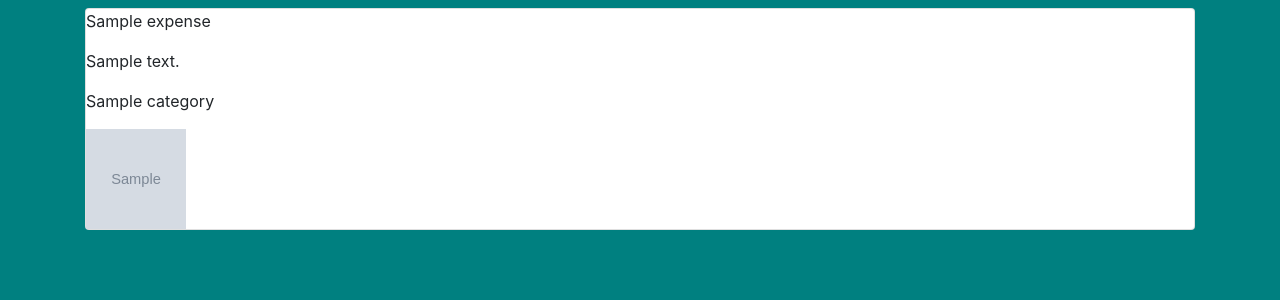
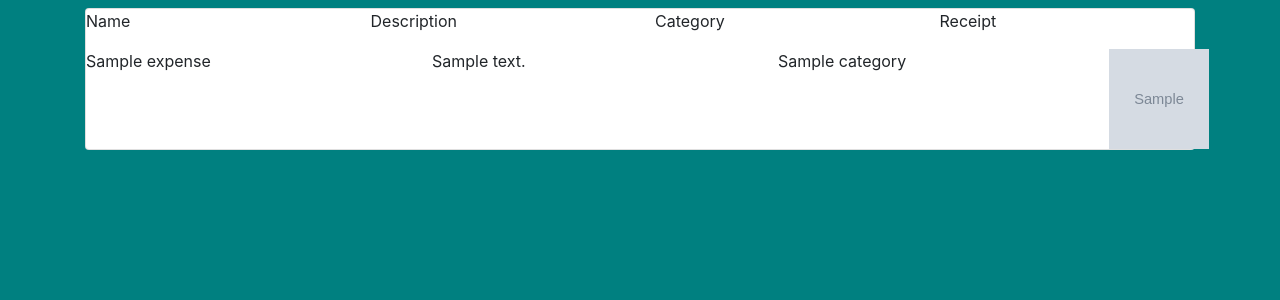
Before and after one commit to dawidahs/xpenseManagement, a Django app: template templates/my_expenses/index.html in a window 1280 px wide. Shown: the part 88-388 px from the top of the page. Run offline with Django 3.2, Linux system fonts and the light colour scheme; the template is opened without the code that fills it: most values are stand-ins (such as "Sample title", 1, 10 or a date in 2020); some libraries are stand-ins or nearby versions.

Commit message:
Look and feel changes to tempaltes index and Upload

```diff
--- a/templates/my_expenses/index.html
+++ b/templates/my_expenses/index.html
@@ -3,12 +3,20 @@
 {% block list_display %}
     <div class="container">
         <div class="card">
-        {% for expense in all_expenses %}
-            <p>{{ expense.title }}</p>
-            <p>{{ expense.description }}</p>
-            <p>{{ expense.category }}</p>
-            <a href="{% static expense.image %}" target="_blank"><img src="{% static expense.image %}" width="100px" height="100px"/></a>
-        {% endfor %}
+            <div class="row">
+                    <p class="col-sm">Name</p>
+                    <p class="col-sm">Description</p>
+                    <p class="col-sm">Category</p>
+                    <p class="col-sm">Receipt</p>
+                </div>
+            <div class="row">
+            {% for expense in all_expenses %}
+                <p class="col-sm">{{ expense.title }}</p>
+                <p class="col-sm">{{ expense.description }}</p>
+                <p class="col-sm">{{ expense.category }}</p>
+                <a href="{% static expense.image %}" target="_blank"><img src="{% static expense.image %}" width="100px" height="100px"/></a>
+            {% endfor %}
+            </div>
         </div>
     </div>
 {% endblock %}
--- a/templates/my_expenses/upload.html
+++ b/templates/my_expenses/upload.html
@@ -1,9 +1,10 @@
 {% extends 'my_expenses/Base.html' %}
 
 {% block container %}
-    <h2>Expense</h2>
+
     <div class="container">
         <form  type="form-group" method="POST" enctype="multipart/form-data">{% csrf_token %}
+            <h2>New Item</h2>
             <div class="form-group">
                 <label for="vendor">Vendor</label>
                 <input type="text" placeholder="" class="form-control" id="vendor" required/>
```
